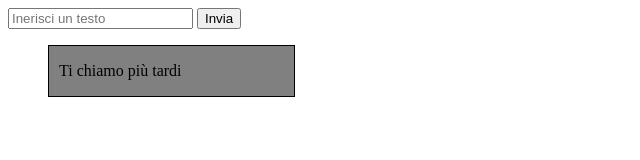
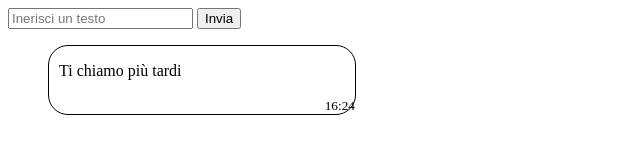
Before and after one commit to Gianufio83/js-oggetti-studenti, a plain HTML site: page Esercizio 2/handlebars/index.html in a window 1280 px wide. Both pictures are taken after a click on the button "Invia". Shown: the whole page, without its empty margins (0-640 px from the left). Drawn offline with nearby package versions, Linux system fonts and the light colour scheme.

Commit message:
aggiustamenti su handlebars

```diff
--- a/Esercizio 2/handlebars/css/style.css
+++ b/Esercizio 2/handlebars/css/style.css
@@ -6,14 +6,18 @@
 .message-top {
   display: flex;
   justify-content: space-between;
+  /* min-width: 30px;
+  min-height: 50px; */
 }
 .message-bottom {
   text-align: right;
 }
 .message.received {
-  background: grey;
+
+  background: white;
   border: 1px solid black;
-  width: 20%;
+  border-radius: 20px;
+  width: 25%;
 }
 #received-message li {
   list-style: none;
@@ -21,6 +25,8 @@
 .message-text {
   padding: 0 10px;
 }
-.message-time {
+ small .message-time  {
   color: black;
+  font-size: 8px;
+  padding-left: 10px;
 }
--- a/Esercizio 2/handlebars/js/script.js
+++ b/Esercizio 2/handlebars/js/script.js
@@ -2,15 +2,14 @@
 // una pagina semplice con un input e un pulsante e inviate un messaggio a cui segue una risposta come avete fatto per boolzapp, usando però handlebars.
 $(document).ready(function () {
   $('.invia').click(function () {
+    var data = new Date();
+    var hours = data.getHours();
+    var minutes = data.getMinutes();
+    var time = hours +':'+ minutes;
     var risposta = {
       'answer' : 'Ti chiamo più tardi',
       'time'  : time
     };
-    var data = new Date();
-      var hours = data.getHours();
-      var minutes = data.getMinutes();
-      var time = hours +':'+ minutes;
-
     var source = $('#entry-template').html();
     var template = Handlebars.compile(source);
 
```
